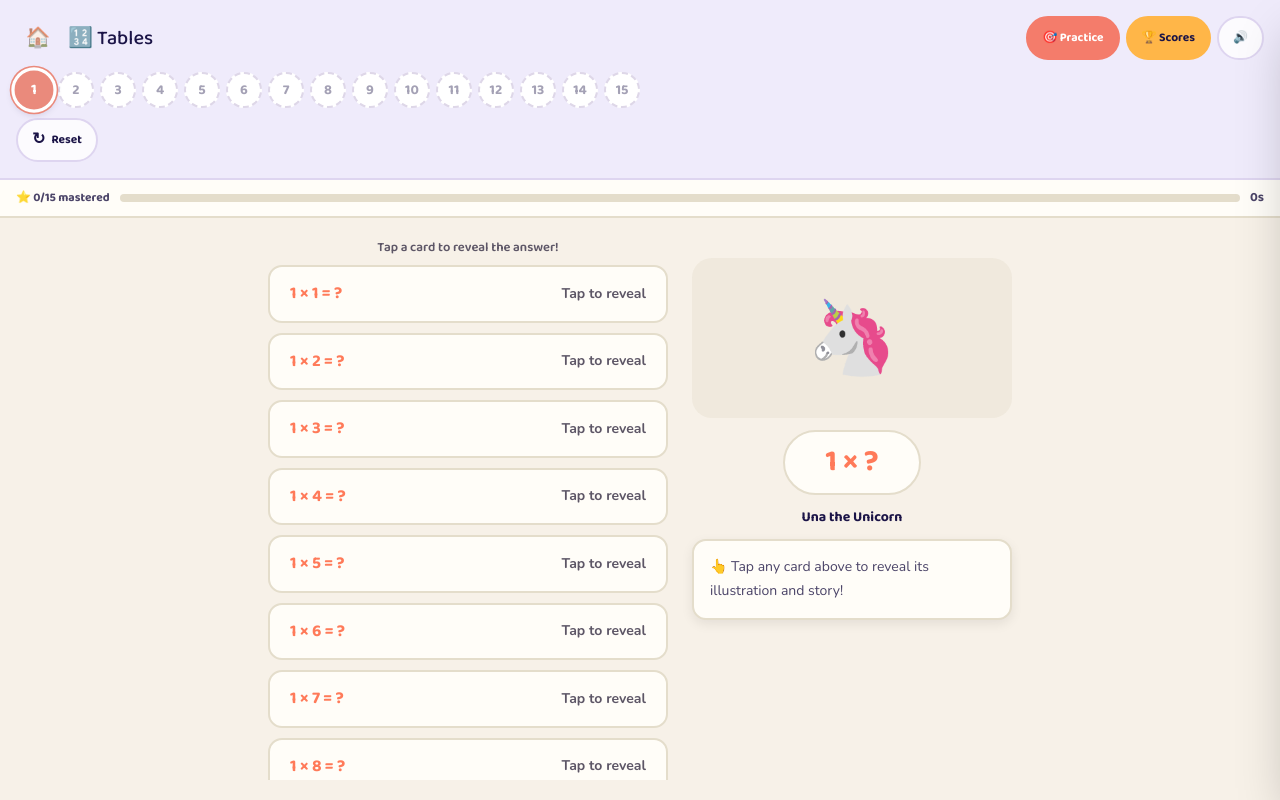
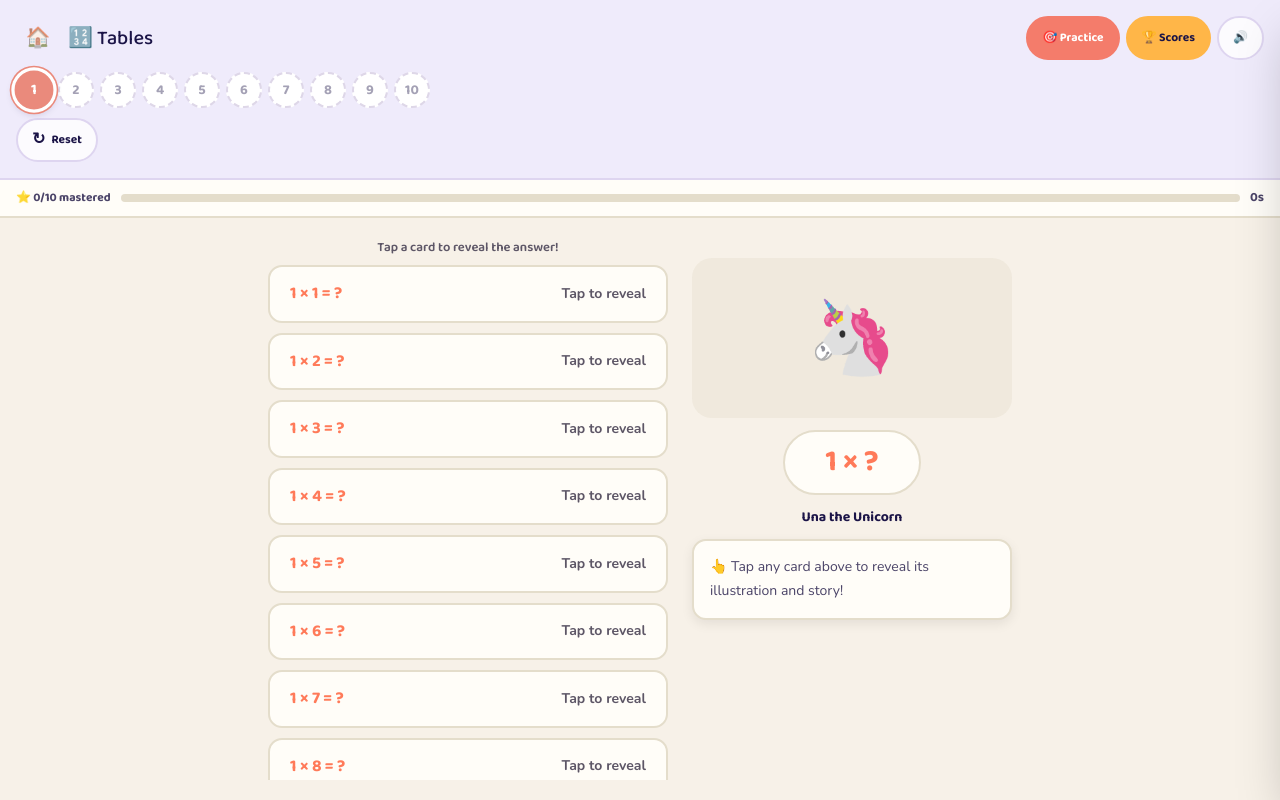
Before and after one commit to kpunith8/learn-math-tables, a Next.js app: page /tables in a window 1280 px wide. Built offline with nearby package versions, Linux system fonts and the light colour scheme.

Commit message:
Fix difficult level issue with tables

```diff
--- a/src/app/tables/page.tsx
+++ b/src/app/tables/page.tsx
@@ -5,9 +5,8 @@ import { useRouter } from 'next/navigation';
 import dynamic from 'next/dynamic';
 import { useTranslation } from 'react-i18next';
 import { useAppContext } from '@/lib/contexts/AppContext';
-import { useDifficulty } from '@/lib/contexts/DifficultyContext';
+import { useDifficulty, DIFFICULTY_STORAGE_KEY } from '@/lib/contexts/DifficultyContext';
 import { Difficulty } from '@/lib/constants';
-import { DifficultyLevel } from '@/lib/operations/types';
 import { useAudio } from '@/lib/hooks/useAudio';
 import { useEngineState } from '@/lib/hooks/useEngineState';
 import { calculateStarRating, getMaxAllowedTable, calculateLeaderboardStats, speakStoryText, cancelSpeech, generateQuizQuestions, toQuizQuestions } from '@/lib/utils';
@@ -103,24 +102,28 @@ export default function TablesPage({ initialTable }: { initialTable?: number } =
     switchToTable(initialTable);
   }, [initialTable, isLoaded, state.currentTable, switchToTable]);
 
-  // Hydrate the universal difficulty from the legacy tables difficulty once,
-  // but only for returning players (so first-time visitors keep the saved pick).
+  // Seed the universal difficulty from the legacy tables difficulty once, but
+  // only for returning players who have never explicitly chosen a universal
+  // difficulty (no `mathAdvDifficulty` key). This preserves old tables difficulty
+  // on first load without ever clobbering a difficulty the player picks later.
   const difficultyHydratedRef = useRef(false);
   useEffect(() => {
     if (!difficultyLoaded || !isLoaded || difficultyHydratedRef.current) return;
     if (state.completedTables.size === 0 && !state.playerName) return;
     difficultyHydratedRef.current = true;
+    let alreadyChosen = false;
+    try {
+      alreadyChosen = localStorage.getItem(DIFFICULTY_STORAGE_KEY) !== null;
+    } catch {}
+    if (alreadyChosen) return;
     setUniversalDifficulty(state.difficulty === 'normal' ? 'medium' : state.difficulty);
     // eslint-disable-next-line react-hooks/exhaustive-deps
   }, [isLoaded, difficultyLoaded]);
 
   // Mirror the universal difficulty into the legacy tables difficulty state.
-  const prevUniversalDifficultyRef = useRef<DifficultyLevel | null>(null);
+  // Always sync on mount (and on change) so the universal pick actually applies.
   useEffect(() => {
     if (!difficultyLoaded || !isLoaded) return;
-    const prev = prevUniversalDifficultyRef.current;
-    prevUniversalDifficultyRef.current = universalDifficulty;
-    if (prev === null) return;
     const mapped = universalDifficulty === 'medium' ? ('normal' as Difficulty) : (universalDifficulty as Difficulty);
     if (mapped !== state.difficulty) setDifficulty(mapped);
   }, [universalDifficulty, state.difficulty, setDifficulty, difficultyLoaded, isLoaded]);
```
